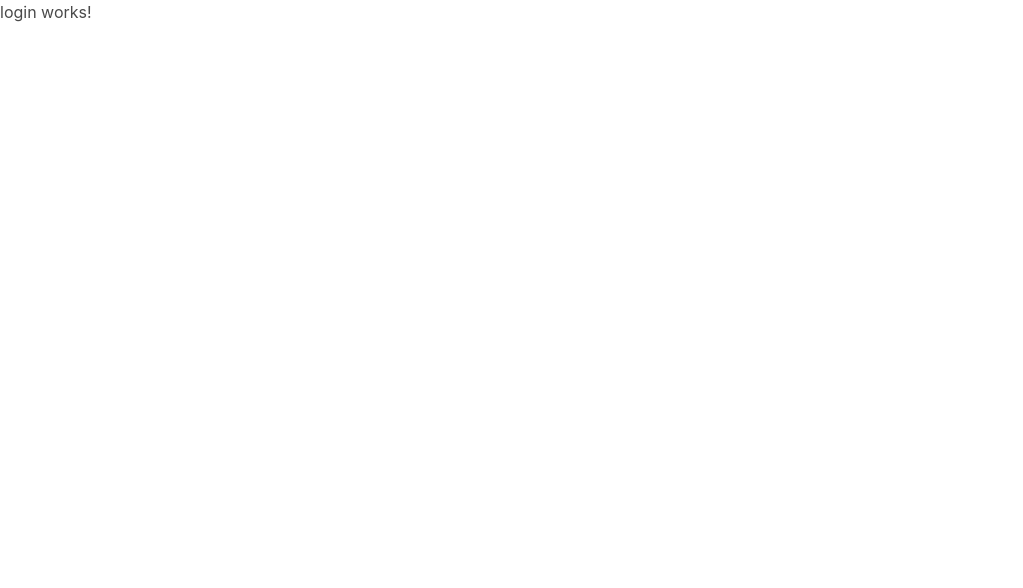
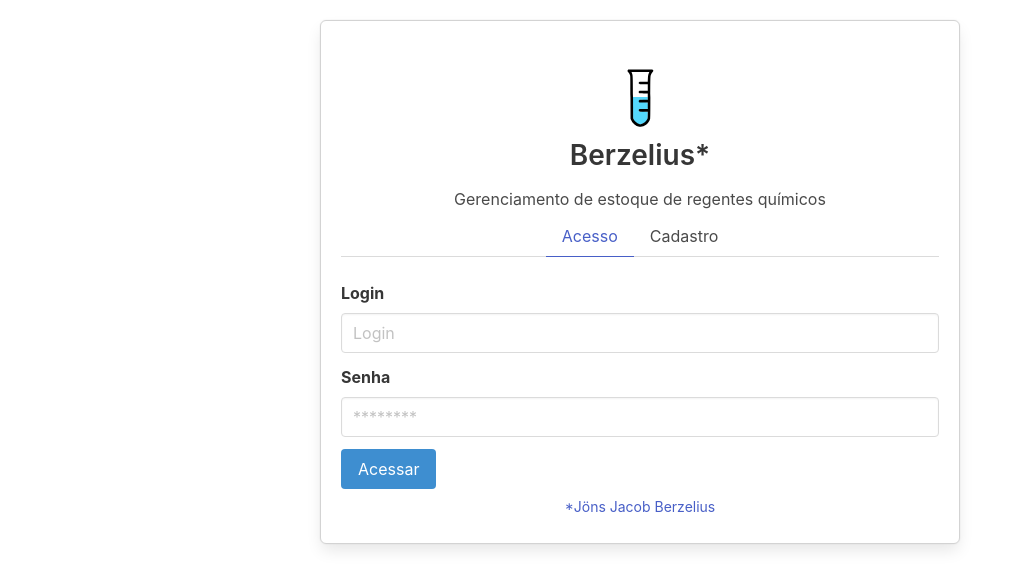
Before and after one commit to kpi-jps/berzelius_frontend, an Angular app: page /login in a window 1280 px wide. Shown: the top 588 px of the page, without its empty margins (0-1023 px from the left). Built offline with nearby package versions, Linux system fonts and the light colour scheme.

Commit message:
atualizado-07-07-2021-14:40

```diff
--- a/package.json
+++ b/package.json
@@ -19,8 +19,10 @@
     "@angular/platform-browser": "~11.2.7",
     "@angular/platform-browser-dynamic": "~11.2.7",
     "@angular/router": "~11.2.7",
+    "bcrypt": "^5.0.1",
     "bulma": "^0.9.3",
     "rxjs": "~6.6.0",
+    "sendmail": "^1.6.1",
     "tslib": "^2.0.0",
     "zone.js": "~0.11.3"
   },
--- a/src/app/login/login.component.css
+++ b/src/app/login/login.component.css
@@ -0,0 +1,13 @@
+#login-box {
+    width:50%;
+    margin: 20px auto;
+    border: 1px solid lightgray;
+}
+#header{
+    text-align: center;
+    padding: 5px;
+}
+#footer {
+    text-align: center;
+    padding: 5px;
+}
--- a/src/app/login/login.component.html
+++ b/src/app/login/login.component.html
@@ -1 +1,70 @@
-<p>login works!</p>
+<div class="box" id="login-box">
+    <div id="header">
+        <div id="logo"><img src="../assets/logo.svg" alt="logo" width="70" height="70"> </div>
+        <div class="content">
+            <h2>Berzelius*</h2>
+            <p>Gerenciamento de estoque de regentes químicos</p>
+        </div>
+    </div>
+    <div class="tabs is-centered">
+        <ul>
+            <li [class.is-active] = "access == true" (click) = "activeAccess()">
+                <a> Acesso </a>
+            </li>
+            <li [class.is-active] = "register == true" (click) = "activeRegister()">
+                <a> Cadastro </a>
+            </li>
+        </ul>
+    </div>
+    <form id="form-access" *ngIf="access" [formGroup]="formAccess">
+        <div class="field">
+          <label class="label">Login</label>
+          <div class="control">
+            <input class="input" type="text" formControlName="loginAccess" [placeholder]="loginPlaceHolder">
+          </div>
+        </div>
+
+        <div class="field">
+          <label class="label">Senha</label>
+          <div class="control">
+            <input class="input" formControlName="passwdAccess" [placeholder]="passwdPlaceHolder">
+          </div>
+        </div>
+
+        <button class="button is-info">Acessar</button>
+    </form>
+
+    <form id="form-register" *ngIf="register" [formGroup]="formRegister">
+        <div class="field">
+            <label class="label">Nome</label>
+            <div class="control">
+              <input class="input" type="text" formControlName="nameRegister" [placeholder]="namePlaceHolder">
+            </div>
+        </div>
+
+        <div class="field">
+          <label class="label">Email</label>
+          <div class="control">
+            <input class="input" type="email" formControlName="emailRegister" [placeholder]="emailPlaceHolder">
+          </div>
+        </div>
+
+        <div class="field">
+            <label class="label">Login</label>
+            <div class="control">
+              <input class="input" type="text" formControlName="loginRegister" [placeholder]="loginPlaceHolder">
+            </div>
+        </div>
+
+        <div class="field">
+          <label class="label">Senha</label>
+          <div class="control">
+            <input class="input" type="password" formControlName="passwdRegister" [placeholder]="passwdPlaceHolder">
+          </div>
+        </div>
+        <button class="button is-info">Cadastrar</button>
+      </form>
+      <div class="content" id="footer">
+        <small><a href="https://en.wikipedia.org/wiki/J%C3%B6ns_Jacob_Berzelius" target="blank"> *Jöns Jacob Berzelius </a></small>
+      </div>
+</div>
--- a/src/app/login/login.component.ts
+++ b/src/app/login/login.component.ts
@@ -1,4 +1,5 @@
 import { Component, OnInit } from '@angular/core';
+import { FormGroup, FormControl, Validators } from '@angular/forms';
 
 @Component({
   selector: 'app-login',
@@ -7,9 +8,51 @@ import { Component, OnInit } from '@angular/core';
 })
 export class LoginComponent implements OnInit {
 
+  access : boolean = true; //controla a visualização do formulário de acesso
+  register : boolean = false; //controla a visualização do formulário de registro
+  formRegister : FormGroup; //controla o formuário de registro
+  formAccess : FormGroup; //controla o formulário de acesso
+
+  //definindo os placeholders do formulários
+  namePlaceHolder : string = 'Nome';
+  emailPlaceHolder : string = 'email@email.com';
+  loginPlaceHolder : string = 'Login';
+  passwdPlaceHolder : string = '********';
+
+  //ativa a vizualização do formulário de registro
+  activeRegister() : void {
+    this.access = false;
+    this.register = true;
+  }
+  //ativa a vizualização do formulário de acesso
+  activeAccess() : void {
+    this.access = true;
+    this.register = false;
+  }
   constructor() { }
 
+  //inicia o formulário de acesso
+  private initFormAccess() : void{
+    this.formAccess = new FormGroup({
+      loginAccess : new FormControl(null, [Validators.required]),
+      passwdAccess : new FormControl(null, [Validators.required, Validators.minLength(8)])
+    });
+  }
+
+  //inicia o formulário de registro
+  private initFormRegister() : void{
+    this.formRegister = new FormGroup({
+      nameRegister : new FormControl(null, [Validators.required]),
+      emailRegister : new FormControl(null, [Validators.required, Validators.email]),
+      loginRegister : new FormControl(null, [Validators.required]),
+      passwdRegister : new FormControl(null, [Validators.required, Validators.minLength(8)])
+    });
+  }
+
   ngOnInit(): void {
+    //inicializa o os formulários com a inicialização do componente
+    this.initFormAccess();
+    this.initFormRegister();
   }
 
 }
--- a/src/index.html
+++ b/src/index.html
@@ -5,7 +5,7 @@
   <title>Berzelius</title>
   <base href="/">
   <meta name="viewport" content="width=device-width, initial-scale=1">
-  <link rel="icon" type="image/x-icon" href="favicon.ico">
+  <link rel="icon" type="image/x-icon" href="./assets/logo.svg">
 </head>
 <body>
   <app-root></app-root>
```
Also changed, not shown: src/assets/logo.svg (added), 1 other file (tests, documents, lock files or other folders).
